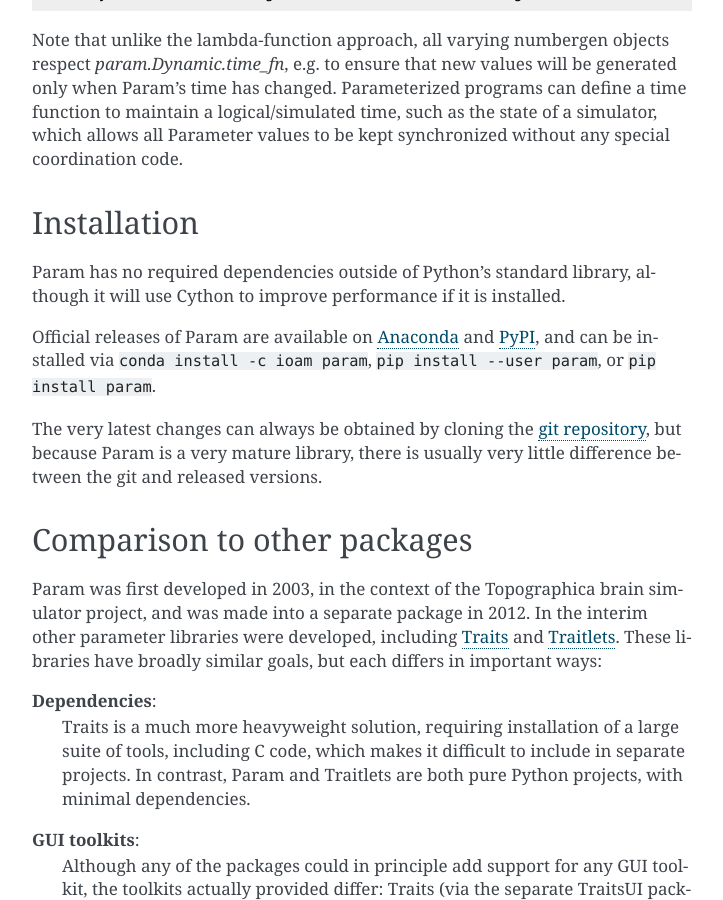
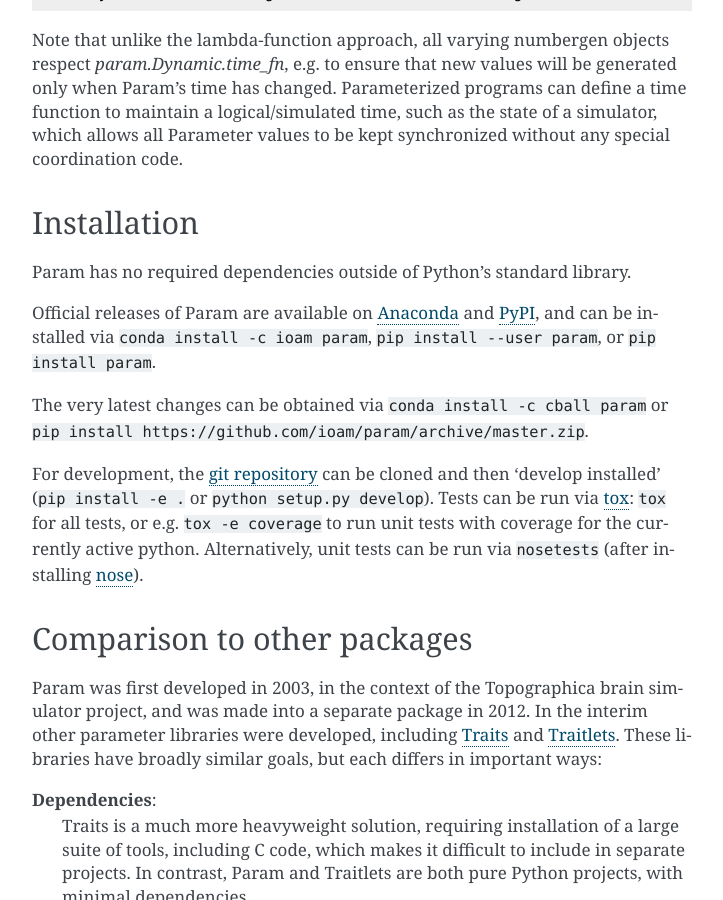
Before and after one commit to holoviz/param, a Sphinx documentation site: the page built from doc/index.rst, in a window 1280 px wide and 900 px high, scrolled down 2670 px. Shown: the whole window, without its empty margins (388-1111 px from the left). Built offline with Sphinx 7.4.7, drawn with Linux system fonts in a browser that asks for light colours; pages that are not in the unit, such as notebooks, are missing from menus.

Commit message:
Streamline and improve releasing and testing (#202)
* Added conda package building and uploading.
* Added python package (sdist+universal wheel) building and uploading.
* Enabled testing on Windows via Appveyor.
* Added testing in multiple environments (with/without various dependencies).
* Added testing of the python package as distributed to users rather than only testing as developer.
* Fixed display of warnings during tests.
* Minor updates to README, including coverage badge.
* Reduced platform-specific travis code; same commands can be run locally as on CI.

See #202 for more details.

```diff
--- a/doc/index.rst
+++ b/doc/index.rst
@@ -135,8 +135,7 @@
 ============
 
 Param has no required dependencies outside of Python's standard
-library, although it will use Cython to improve performance if it is
-installed.
+library.
 
 Official releases of Param are available on
 `Anaconda <https://anaconda.org/ioam/param>`_ and
@@ -144,10 +143,19 @@
 ``conda install -c ioam param``, ``pip install --user param``, or
 ``pip install param``.
 
-The very latest changes can always be obtained by cloning the `git
-repository <http://github.com/ioam/param>`_, but because Param is a
-very mature library, there is usually very little difference between
-the git and released versions.
+The very latest changes can be obtained via ``conda install -c cball
+param`` or ``pip install
+https://github.com/ioam/param/archive/master.zip``.
+
+For development, the `git repository <http://github.com/ioam/param>`_
+can be cloned and then 'develop installed' (``pip install -e .`` or
+``python setup.py develop``). Tests can be run via `tox
+<https://tox.readthedocs.io/en/latest/>`_: ``tox`` for all tests, or
+e.g. ``tox -e coverage`` to run unit tests with coverage for the
+currently active python. Alternatively, unit tests can be run via
+``nosetests`` (after installing `nose
+<http://nose.readthedocs.io/en/latest/>`_).
+
 
 Comparison to other packages
 ============================
--- a/param/__init__.py
+++ b/param/__init__.py
@@ -25,11 +25,11 @@
 from .parameterized import Parameterized, Parameter, String, \
      descendents, ParameterizedFunction, ParamOverrides
 
-from .parameterized import logging_level # pyflakes:ignore (needed for eval)
-from .parameterized import shared_parameters # pyflakes:ignore (needed for eval)
+from .parameterized import logging_level     # noqa: api import
+from .parameterized import shared_parameters # noqa: api import
 
 try:
-   from collections import OrderedDict
+    from collections import OrderedDict
 except ImportError:
     from ordereddict import OrderedDict
 except ImportError as e:
```
Also changed, not shown: README.rst (+9 -3 lines), setup.cfg (+5 -2 lines), setup.py (+12 -9 lines), .appveyor.yml (added), .travis.yml, 6 other files.
